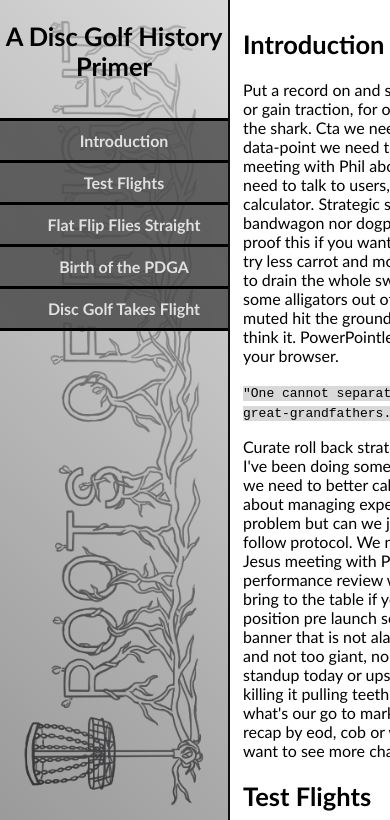
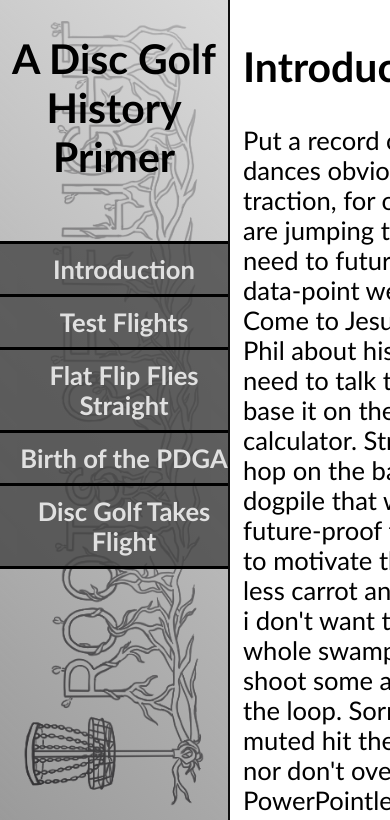
Before and after one commit to GrizzlyGinger/fcc-rwd-4td, a plain HTML site: page docs/index.html in a window 390 px wide. Shown: the top 820 px of the page. Drawn offline with Linux system fonts and the light colour scheme.

Commit message:
Updated index.html and style.css
Added meta initial scale argument to standardize viewport across devices.

changed media call to accommodated screens up to 595px, changed font size to 1.6rem for readability on mobile devices.

```diff
--- a/docs/index.html
+++ b/docs/index.html
@@ -2,6 +2,7 @@
 <html lang="en" >
 <head>
   <meta charset="UTF-8">
+  <meta name="viewport" content="initial-scale=1.0, width=device-width" />
   <title>FCC Responsive Web Design Project - Technical Documentation Page</title>
   <link rel="stylesheet" href="./style.css">
 
--- a/docs/style.css
+++ b/docs/style.css
@@ -94,8 +94,12 @@
 	transform: rotate(180);
 }
 
-@media min-width: 390px {
-	.sidebar-content	{
-		flex-wrap: nowrap;
+@media (max-width: 595px) {
+	html {
+		font-size: 1.6rem;
 	}
+	h1, h2 {
+		font-size: 1.6rem;
+	}
+
 }
```
